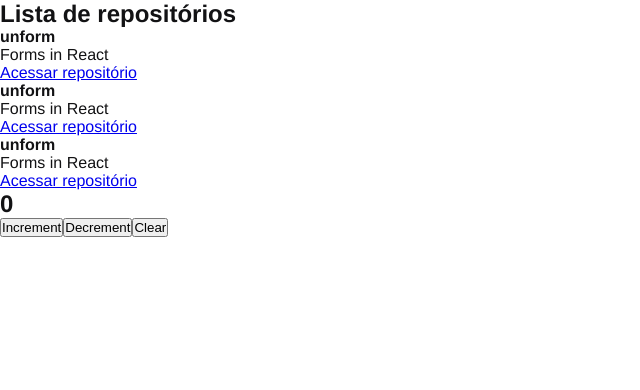
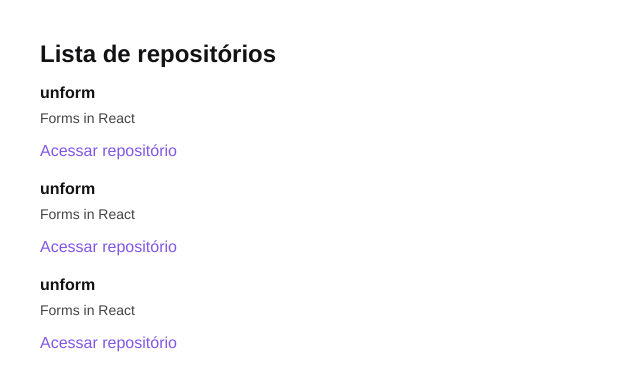
Before and after one commit to RicardoSantos-99/ignite-github-explore, a React app: page / in a window 1280 px wide. Shown: the top 390 px of the page, without its empty margins (0-640 px from the left). Built offline with nearby package versions, Linux system fonts and the light colour scheme.

Commit message:
style: estilizacao da listagem [017]

```diff
--- a/src/App.jsx
+++ b/src/App.jsx
@@ -1,13 +1,9 @@
 import './styles/global.scss';
 
 import { RepositoryList } from './components/RepositoryList';
-import { Counter } from './components/Counter';
 
 export function App() {
   return (
-    <>
-      <RepositoryList />
-      <Counter />
-    </>
+    <RepositoryList />
   )
 }
--- a/src/components/Counter.jsx
+++ /dev/null
@@ -1,34 +0,0 @@
-import { useState } from 'react'
-
-export function Counter() {
-  const [counter, setCounter] = useState(0);
-
-  function increment() {
-    setCounter(counter + 1)
-  }
-
-  function decrement() {
-    if (counter > 0) setCounter(counter - 1);
-  }
-
-  function clear() {
-    setCounter(0) // imutabilidade
-  }
-
-  return (
-    <div>
-      <h2>{counter}</h2>
-      <button type="button" onClick={increment}>
-        Increment
-      </button>
-
-      <button type="button" onClick={decrement}>
-        Decrement
-      </button>
-
-      <button type="button" onClick={clear}>
-        Clear
-      </button>
-    </div>
-  )
-};
--- a/src/components/RepositoryList.jsx
+++ b/src/components/RepositoryList.jsx
@@ -1,4 +1,6 @@
 import { RepositoryItem } from './RepositoryItem';
+
+import '../styles/repositories.scss';
 
 const repository = {
   name: "unform",
--- /dev/null
+++ b/src/styles/repositories.scss
@@ -0,0 +1,30 @@
+section.repository-list {
+  margin: 40px;
+
+  h1 {
+    margin-bottom: 16px;
+  }
+
+  ul {
+    list-style: none;
+
+    li {
+      & + li {
+        margin-top: 20px;
+      }
+
+      p {
+        font-size: 14px;
+        color: #444;
+        margin-top: 8px;
+      }
+
+      a {
+        display: inline-block;
+        margin-top: 16px;
+        text-decoration: none;
+        color: #8257e6;
+      }
+    }
+  }
+}
```
